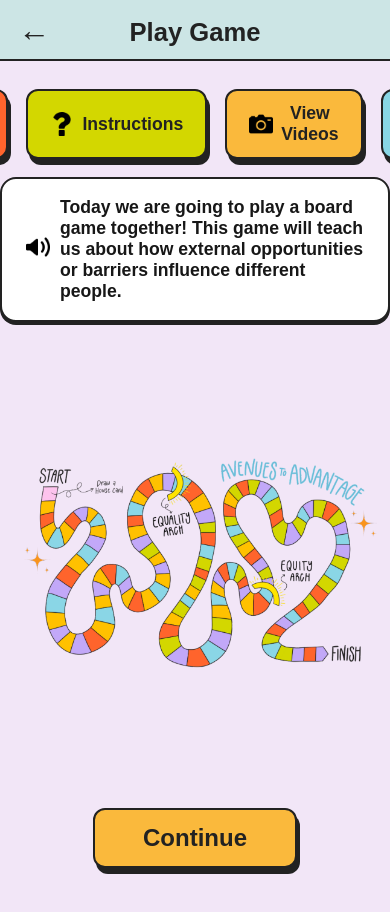
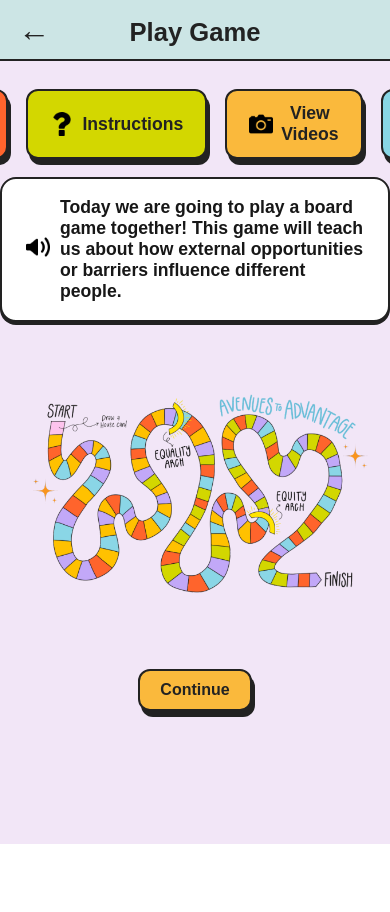
Before and after one commit to nsinghhh03/avenues-to-advantage, a Next.js app: page /playgame in a window 390 px wide. Shown: the top 912 px of the page. After the commit the page ends 844 px from the top, so only its background shows below. Built offline with nearby package versions, Linux system fonts and the light colour scheme.

Commit message:
Add responsive media queries for PlayGame page

```diff
--- a/src/app/playgame/playgame.module.css
+++ b/src/app/playgame/playgame.module.css
@@ -147,3 +147,15 @@
   background: #FFD966;
   box-shadow: 1.5px 3px 0 #222;
 }
+
+@media (max-width: 600px) {
+  .boardImageWrapper {
+    width: 95vw;
+    height: auto;
+  }
+  .continueButton {
+    font-size: 1rem;
+    padding: 10px 20px;
+  }
+  /* Add more mobile-specific styles here */
+}
```
